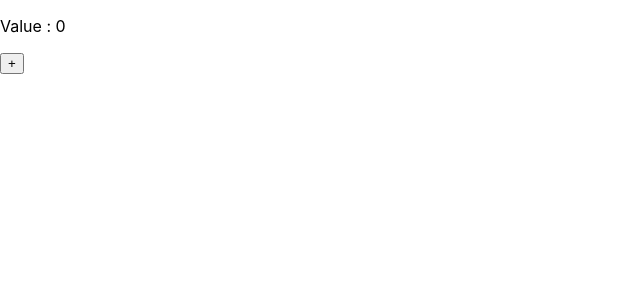
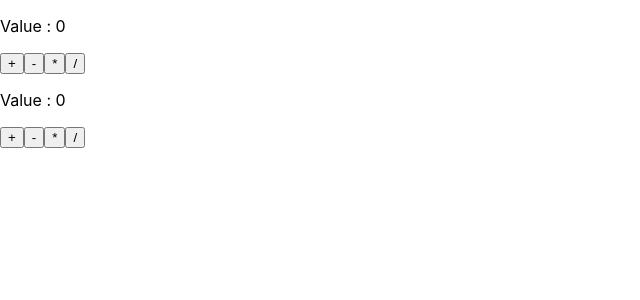
Before and after one commit to OIBGRIP/Shanjai_demo, a React (Create React App) app: page / in a window 1280 px wide. Shown: the top 300 px of the page, without its empty margins (0-640 px from the left). Built offline with nearby package versions, Linux system fonts and the light colour scheme.

Commit message:
Second Commit

```diff
--- a/src/App.js
+++ b/src/App.js
@@ -1,13 +1,12 @@
 import { FunctionalComponent } from "./components/FunctionalComponents";
 import { MyClassComponent } from "./components/MyClassComponent";
-function App() {
+export function App() {
   return (
 
         <div>
           <MyClassComponent />
+          <FunctionalComponent />
         </div>
 
   );
 }
-
-export default App;
--- a/src/components/FunctionalComponents.jsx
+++ b/src/components/FunctionalComponents.jsx
@@ -4,14 +4,29 @@ export function FunctionalComponent () {
 
     const [state, setState] =React.useState({value : 0})
 
-    const increment =() => {
-        setState({...state, value : this.state.value +1})
+   const increment =() => {
+        setState({...state, value : state.value +1})
+        }
+
+        const decrement = () => {
+            setState({...state, value : state.value -2})
+        }
+
+        const multiply = () => {
+            setState({...state, value : state.value * 2})
+        }
+
+        const divide = () => {
+            setState({...state, value : state.value / 2})
         }
 
 
 
     return <div>
-        <p>Value : {this.state.value}</p>
+        <p>Value : {state.value}</p>
         <button onClick={increment}>+</button>
+        <button on onClick={decrement}>-</button>
+        <button onClick={multiply}>*</button>
+        <button onClick={divide}>/</button>
     </div>
 }
--- a/src/components/MyClassComponent.jsx
+++ b/src/components/MyClassComponent.jsx
@@ -8,7 +8,19 @@ export class MyClassComponent extends Component {
     }
 
      increment = () => {
-        this.setState ({vlaue : this.state.value + 1})
+        this.setState ({value : this.state.value + 1})
+    }
+
+    decrement = () => {
+        this.setState({value : this.state.value - 1})
+    }
+
+    multiply = () => {
+        this.setState ({value : this.state.value * 2})
+    }
+
+    divide = () => {
+        this.setState ({value : this.state.value / 2})
     }
 
 
@@ -18,6 +30,9 @@ export class MyClassComponent extends Component {
             <p>Value : {this.state.value}</p>
 
             <button onClick={this.increment}>+</button>
+            <button on onClick={this.decrement}>-</button>
+            <button onClick={this.multiply}>*</button>
+            <button onClick={this.divide}>/</button>
         </div>
 
     }
--- a/src/index.js
+++ b/src/index.js
@@ -1,7 +1,7 @@
 import React from 'react';
 import ReactDOM from 'react-dom/client';
 import './index.css';
-import App from './App';
+import {App} from './App';
 import reportWebVitals from './reportWebVitals';
 
 const root = ReactDOM.createRoot(document.getElementById('root'));
```
